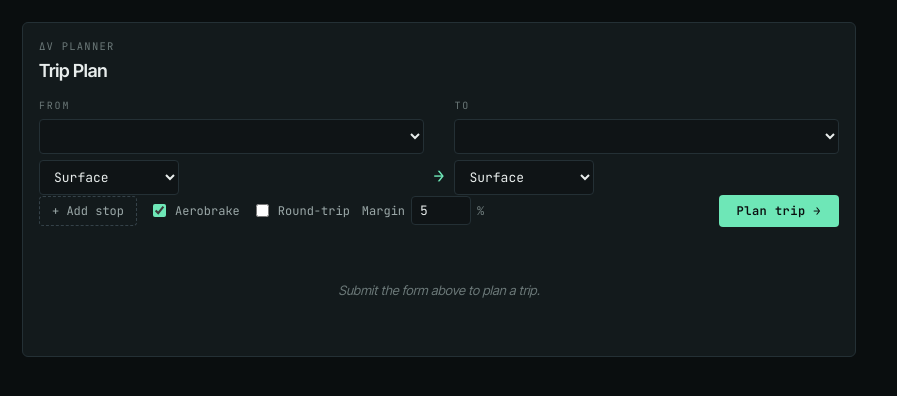
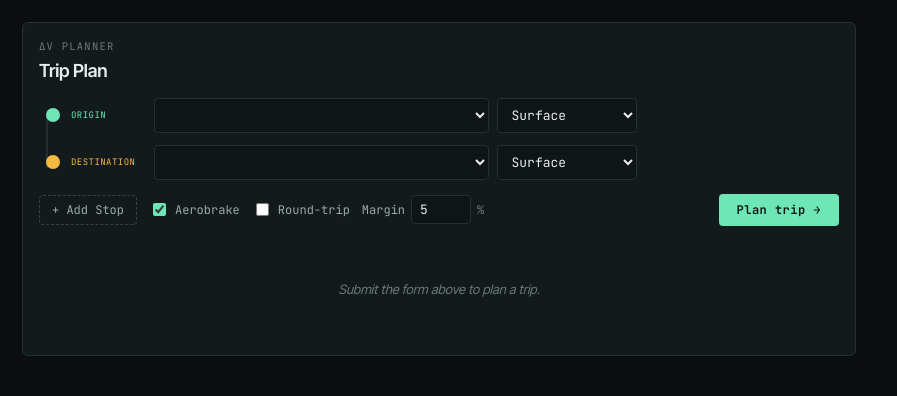
Before and after one commit to epriv/KSP-helper, a FastAPI app: template src/ksp_planner/web/templates/pages/dv.html in a window 1280 px wide. Shown: the part 68-464 px from the top of the page, without its empty margins (0-897 px from the left). Run offline with FastAPI, Linux system fonts and the light colour scheme; the template is opened without the code that fills it, so the values that code supplies are empty; parts of the project's set-up code (start-up, migrations or seed data) failed here and were passed over.

Commit message:
feat(8a-polish): flat itinerary-list layout + JS reorder
Co-Authored-By: Claude Sonnet 4.6 <noreply@anthropic.com>

```diff
--- a/src/ksp_planner/web/templates/pages/dv.html
+++ b/src/ksp_planner/web/templates/pages/dv.html
@@ -1,5 +1,5 @@
 {% extends "base.html" %}
-{% from "macros/forms.html" import body_select, action_select %}
+{% from "macros/forms.html" import body_select, action_select, via_stop_row %}
 {% from "macros/panels.html" import error_flash, empty_state %}
 
 {% block title %}Δv Trip Planner — KSP Planner{% endblock %}
@@ -19,39 +19,34 @@
     <form method="post" action="/dv"
           hx-post="/dv" hx-target="#result" hx-swap="innerHTML" hx-push-url="true">
 
-      {# FROM / TO #}
-      <div class="ksp-stop-row">
-        <div class="ksp-stop">
-          <div class="ksp-stop-label">FROM</div>
+      <div class="itinerary-list" id="itinerary-list">
+
+        {# Origin — :first-child, CSS labels it ORIGIN (accent) #}
+        <div class="stop-row">
+          <span class="stop-tag"></span>
           {{ body_select("from_body", bodies, selected=(form.from_body if form else "kerbin")) }}
           {{ action_select("from_action", selected=(form.from_action if form else "land")) }}
         </div>
-        <div class="ksp-stop-arrow">→</div>
-        <div class="ksp-stop">
-          <div class="ksp-stop-label">TO</div>
+
+        {# Waypoints — Jinja loop repopulates on POST/GET; HTMX inserts more before #to-row #}
+        {% if form and form.via %}
+          {% for stop in form.via %}
+            {{ via_stop_row(bodies, stop.body, stop.action) }}
+          {% endfor %}
+        {% endif %}
+
+        {# Destination — :last-child, CSS labels it DESTINATION (gold); HTMX anchor #}
+        <div class="stop-row" id="to-row">
+          <span class="stop-tag"></span>
           {{ body_select("to_body", bodies, selected=(form.to_body if form else "mun")) }}
           {{ action_select("to_action", selected=(form.to_action if form else "land")) }}
         </div>
+
       </div>
 
-      {# VIA stops #}
-      <div id="via-stops">
-        {% if form and form.via %}
-          {% for stop in form.via %}
-            <div class="ksp-via-row">
-              <span class="ksp-via-tag">VIA</span>
-              {{ body_select("via_body", bodies, selected=stop.body) }}
-              {{ action_select("via_action", selected=stop.action) }}
-              <button class="ksp-icon-btn" type="button" onclick="this.parentElement.remove()">×</button>
-            </div>
-          {% endfor %}
-        {% endif %}
-      </div>
-
-      {# Controls #}
       <div class="ksp-controls">
         <button type="button" class="ksp-btn-ghost"
-                hx-get="/dv/stop-row" hx-target="#via-stops" hx-swap="beforeend">+ Add stop</button>
+                hx-get="/dv/stop-row" hx-target="#to-row" hx-swap="beforebegin">+ Add Stop</button>
         <label class="ksp-toggle">
           <input type="checkbox" name="aerobrake" {% if not form or form.aerobrake %}checked{% endif %}> <span>Aerobrake</span>
         </label>
@@ -68,7 +63,6 @@
       </div>
     </form>
 
-    {# Result area (swapped by HTMX) #}
     <div id="result">
       {% if response %}
         {% include "partials/dv_result.html" %}
@@ -106,4 +100,23 @@
   {% endif %}
 
 </div>
+
+<script>
+function moveStopUp(btn) {
+  const row = btn.closest('.stop-row');
+  const prev = row.previousElementSibling;
+  // Don't move above origin (first-child is never movable)
+  if (prev && prev !== row.parentNode.firstElementChild) {
+    row.parentNode.insertBefore(row, prev);
+  }
+}
+function moveStopDown(btn) {
+  const row = btn.closest('.stop-row');
+  const next = row.nextElementSibling;
+  // Don't move below destination (last-child is never movable)
+  if (next && next !== row.parentNode.lastElementChild) {
+    row.parentNode.insertBefore(next, row);
+  }
+}
+</script>
 {% endblock %}
```
Also changed, not shown: tests/test_web_dv.py (+14 -0 lines).
